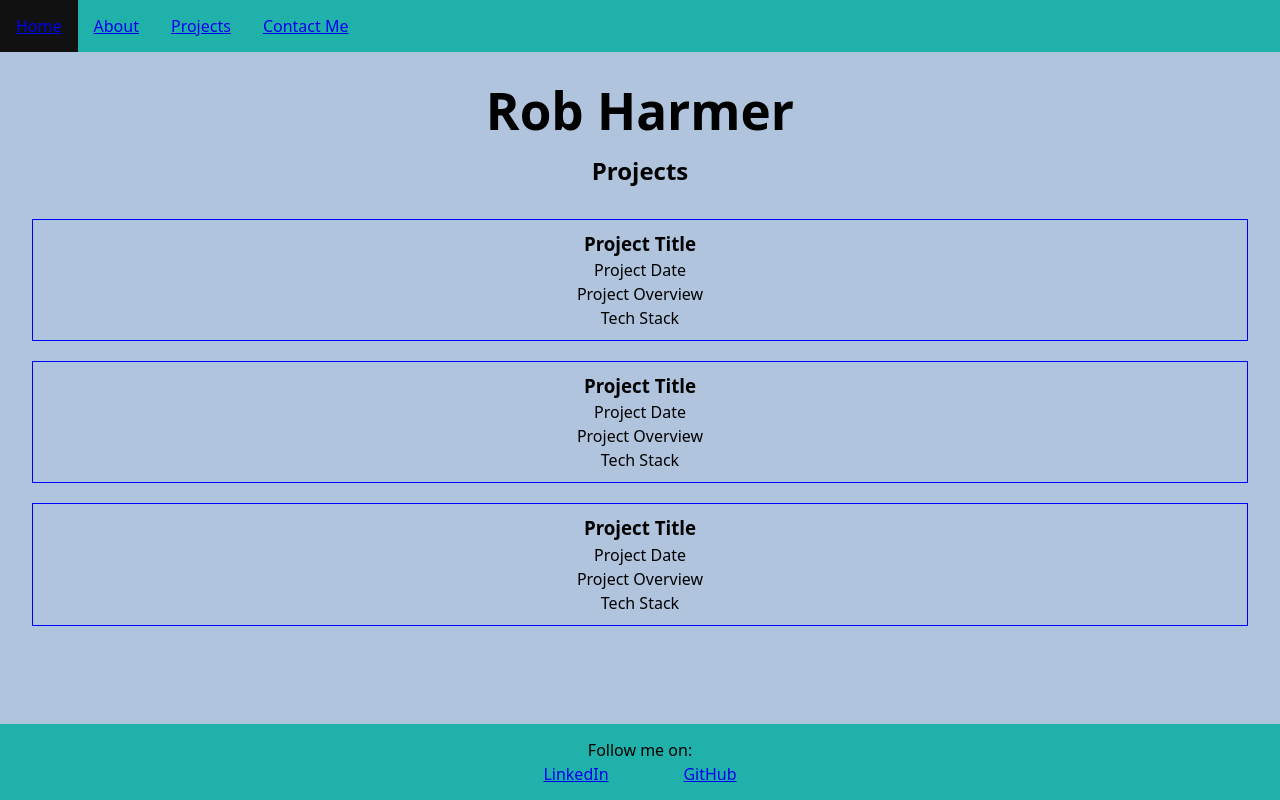
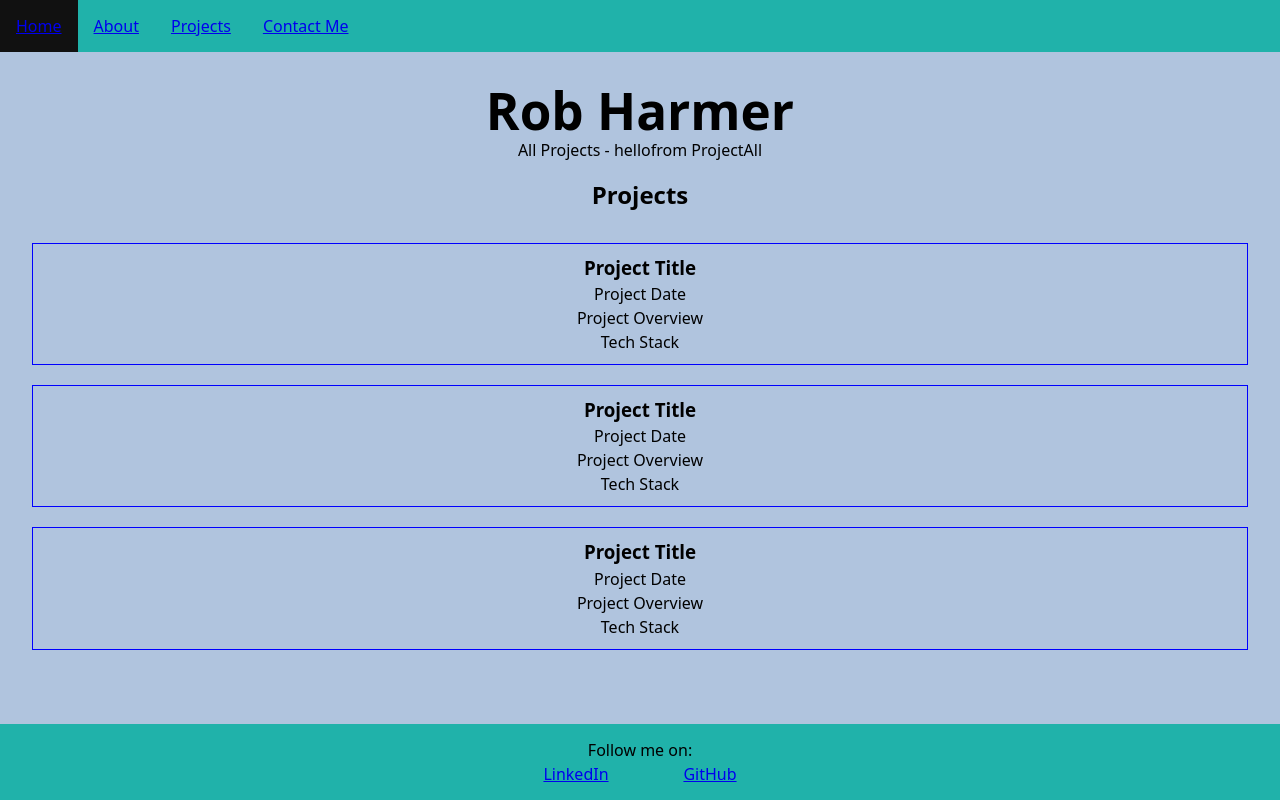
Before and after one commit to robharmer3/rh-portfolio, a React (Vite) app: page /projects in a window 1280 px wide. Built offline with nearby package versions, Linux system fonts and the light colour scheme; no server answers.

Commit message:
first attempt at lining BE to FE

```diff
--- a/package.json
+++ b/package.json
@@ -12,6 +12,7 @@
   "dependencies": {
     "@reacticons/ionicons": "^7.1.0",
     "@tailwindcss/vite": "^4.1.6",
+    "axios": "^1.9.0",
     "bootstrap": "^5.3.6",
     "react": "^19.1.0",
     "react-bootstrap": "^2.10.10",
--- a/src/App.jsx
+++ b/src/App.jsx
@@ -15,7 +15,7 @@ function App() {
       <header>
         <NavBar />
       </header>
-      <body>
+      <section>
         <Header />
         <Routes>
           <Route path="/" element={<Home />} />
@@ -23,7 +23,7 @@ function App() {
           <Route path="/projects" element={<Projects />} />
           <Route path="/contacts" element={<Contact />} />
         </Routes>
-      </body>
+      </section>
       <footer>
         <Footer />
       </footer>
--- /dev/null
+++ b/src/Project/ProjectAll.jsx
@@ -0,0 +1,18 @@
+import { useEffect, useState } from "react";
+import { getProjects } from "../endpoints";
+
+export default function AllProjects() {
+  const [allProjects, setAllProjects] = useState([]);
+  useEffect(() => {
+    getProjects().then(({ projects }) => {
+      console.log(projects);
+      setAllProjects(projects);
+    });
+  }, []);
+
+  return (
+    <>
+      <p>All Projects - hellofrom ProjectAll</p>
+    </>
+  );
+}
--- a/src/Projects.jsx
+++ b/src/Projects.jsx
@@ -1,8 +1,10 @@
+import AllProjects from "./Project/ProjectAll";
 import ProjectCard from "./Project/ProjectCard";
 
 function Projects() {
   return (
     <>
+      <AllProjects />
       <h2>Projects</h2>
       <ProjectCard />
       <ProjectCard />
--- /dev/null
+++ b/src/endpoints.js
@@ -0,0 +1,12 @@
+import axios from "axios";
+
+const apiClient = axios.create({
+  baseURL: "https://rh-portfolio-be.onrender.com/api",
+});
+
+export function getProjects() {
+  return apiClient.get("/").then(({ data }) => {
+    console.log(data);
+    return data;
+  });
+}
```
Also changed, not shown: 1 other file (tests, documents, lock files or other folders).
